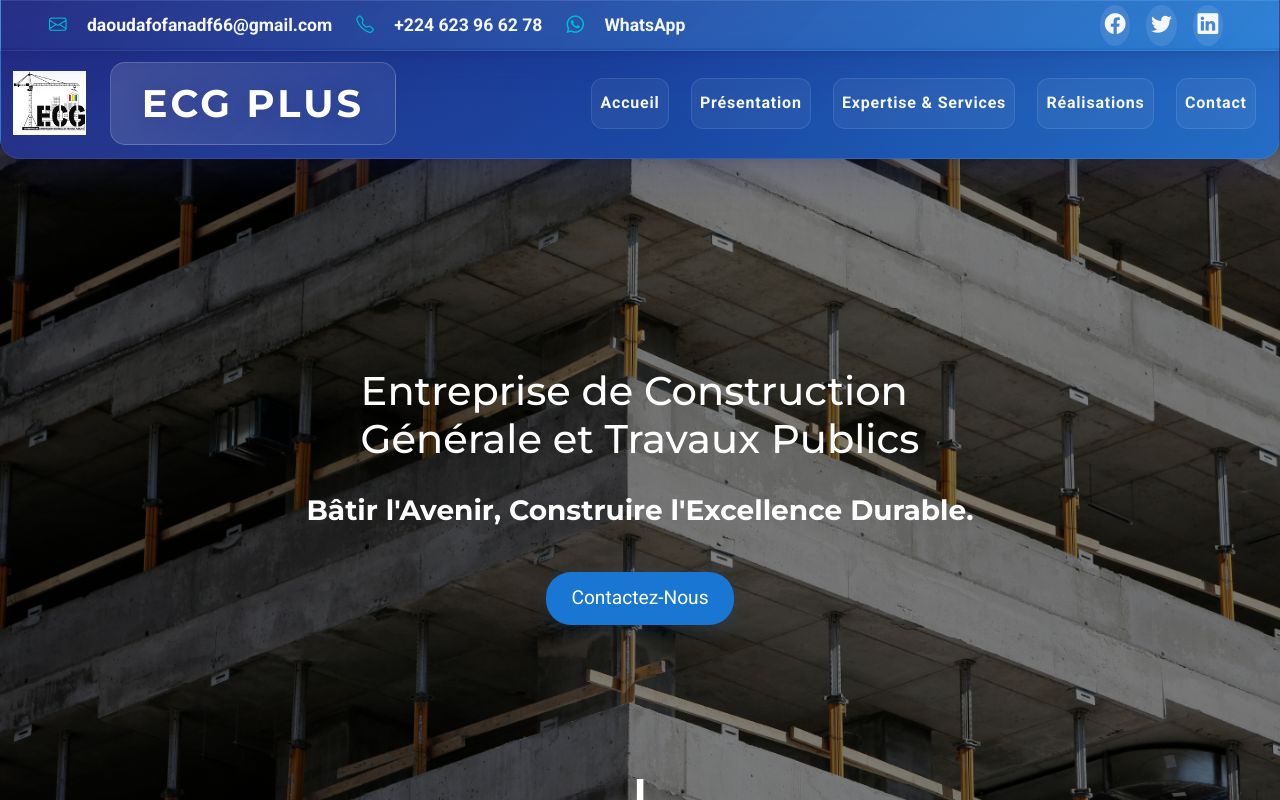
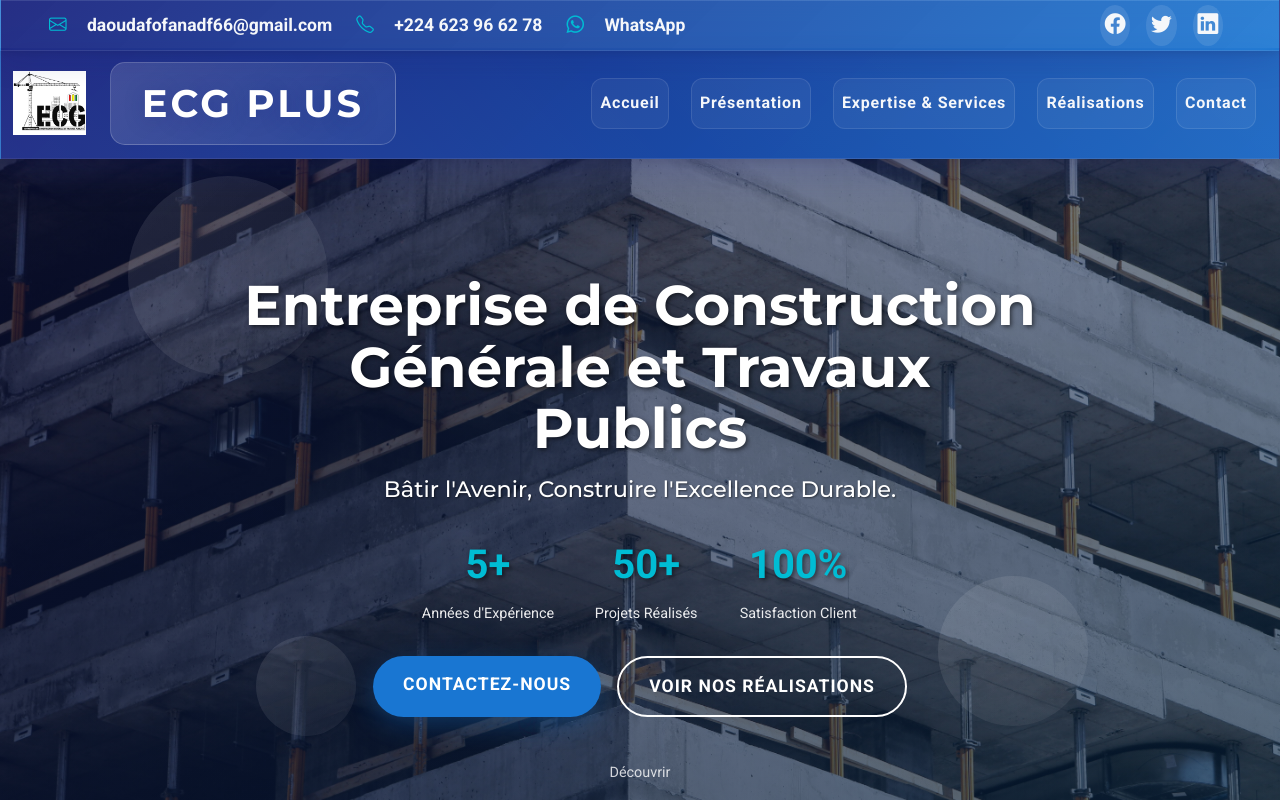
Before and after one commit to Gaslandie/ecg_plus_react, a React (Vite) app: page / in a window 1280 px wide. Shown: the top 800 px of the page. Built offline with nearby package versions, Linux system fonts and the light colour scheme.

Commit message:
Enhance hero section with animations, stats, and modern design

```diff
--- a/src/assets/css/style.css
+++ b/src/assets/css/style.css
@@ -183,17 +183,17 @@
 }
 
 .footer-link {
-    color: var(--gas-light);
+    color: white;
     text-decoration: none;
     transition: color 0.2s;
 }
 .footer-link:hover {
-    color: var(--gas-secondary);
+    color: white;
     text-decoration: underline;
 }
 
 .footer-icon-link {
-    color: var(--gas-light);
+    color: white;
     font-size: 2rem;
     margin: 0 0.7rem;
     display: inline-flex;
@@ -202,7 +202,7 @@
     transition: color 0.2s, transform 0.2s;
 }
 .footer-icon-link:hover {
-    color: var(--gas-secondary);
+    color: white;
     transform: scale(1.15);
 }
 /* ==========================
@@ -279,8 +279,8 @@ main {
 /* When topbar is hidden, move navbar to top and reduce main padding */
 body.topbar-hidden .navbar.fixed-top {
     top: 0 !important;
-    border-top-left-radius: 20px;
-    border-top-right-radius: 20px;
+    border-top-left-radius: 0;
+    border-top-right-radius: 0;
 }
 
 body.topbar-hidden main {
@@ -403,8 +403,8 @@ p { line-height: 1.7; color: var(--muted); }
     background: linear-gradient(135deg, rgba(26,35,126,0.88) 0%, rgba(25,118,210,0.82) 100%);
     box-shadow: 0 10px 40px rgba(26,35,126,0.25), 0 2px 10px rgba(0,0,0,0.1);
     backdrop-filter: blur(15px) saturate(1.4);
-    border-bottom-left-radius: 20px;
-    border-bottom-right-radius: 20px;
+    border-bottom-left-radius: 0;
+    border-bottom-right-radius: 0;
     border: 1px solid rgba(255,255,255,0.12);
     margin-top: 0;
     transition: all 0.4s cubic-bezier(0.25, 0.46, 0.45, 0.94);
@@ -562,90 +562,244 @@ img { max-width: 100%; height: auto; display: block; }
 
 
 /* ==========================
-     Hero Section
+     Hero Section Améliorée
      ========================== */
 .hero {
     height: 100vh;
-    background: linear-gradient(rgba(0, 0, 0, 0.5), rgba(0, 0, 0, 0.5)), url('../img/bgAccueil.jpg') center/cover no-repeat;
+    background: linear-gradient(rgba(0, 0, 0, 0.4), rgba(0, 0, 0, 0.6)), url('../img/bgAccueil.jpg') center/cover no-repeat;
     display: flex;
     align-items: center;
     justify-content: center;
     color: white;
     position: relative;
-    text-align: left;
-    margin-top: 0; /* Remove any top margin */
+    text-align: center;
+    margin-top: 0;
+    overflow: hidden;
 }
 
-.hero-section {
-    background: url('../img/bgAccueil.jpg') no-repeat center center/cover;
-    color: var(--light-color);
-    padding: 100px 0;
-    position: relative;
-    overflow: hidden;
-    transition: background-color 0.5s ease-out;
-    /* height: 100vh;
-    display: flex;
-    align-items: center;
-    justify-content: center; */
-}
-
-.hero-section:hover::before {
-    background-color: rgba(0, 0, 0, 0.5);
-}
-
-.hero-section::before {
-    content: '';
+.hero-overlay {
     position: absolute;
     top: 0;
     left: 0;
     width: 100%;
     height: 100%;
-    background-color: rgba(0, 0, 0, 0.6);
+    background: linear-gradient(135deg, rgba(26,35,126,0.3) 0%, rgba(25,118,210,0.2) 100%);
+    z-index: 1;
 }
 
 .hero-content {
-    max-width: auto;
+    max-width: 1200px;
     padding: 20px;
     display: flex;
     flex-direction: column;
     justify-content: center;
-    /* centre verticalement */
     align-items: center;
+    position: relative;
+    z-index: 2;
 }
 
-/* Ajout de spans pour contrôler les lignes du h1 */
-.hero-content h1 span {
-    display: inline-block;
-    /* Permet de contrôler chaque ligne comme un bloc */
+.hero-text-container {
+    text-align: center;
+    max-width: 800px;
 }
 
-/* h1 sur deux lignes fixes */
-.hero-content h1 {
-    font-size: 2.5rem;
-    line-height: 1.2;
-    margin-bottom: 15px;
-    white-space: normal;
-    /* permet les retours à la ligne */
+.hero-title {
+    font-size: 3.5rem;
+    line-height: 1.1;
+    margin-bottom: 1rem;
+    font-weight: 700;
+    text-shadow: 2px 2px 4px rgba(0,0,0,0.5);
 }
 
-.hero-content h3 {
-    margin-bottom: 20px;
-    max-width: 100%;
-    text-align: center;
-    white-space: normal;
+.hero-line-1 {
+    display: inline-block;
+    animation: slideInLeft 1s ease-out;
 }
 
+.hero-line-2 {
+    display: inline-block;
+    animation: slideInRight 1s ease-out 0.3s both;
+}
 
-.hero-content .btn-contact {
-    align-self: center;
-    /* Centre le bouton par rapport au contenu de .hero-content */
-    padding: 12px 25px;
-    font-size: 1.2rem;
-    background-color: var(--gas-secondary);
+.hero-subtitle {
+    font-size: 1.4rem;
+    margin-bottom: 2rem;
+    font-weight: 300;
+    opacity: 0.9;
+    text-shadow: 1px 1px 2px rgba(0,0,0,0.5);
+}
+
+.hero-stats {
+    display: flex;
+    justify-content: center;
+    gap: 2rem;
+    margin-bottom: 2rem;
+    flex-wrap: wrap;
+}
+
+.stat-item {
+    text-align: center;
+    min-width: 120px;
+}
+
+.stat-number {
+    display: block;
+    font-size: 2.5rem;
+    font-weight: 700;
+    color: var(--gas-accent);
+    text-shadow: 2px 2px 4px rgba(0,0,0,0.5);
+    animation: countUp 2s ease-out;
+}
+
+.stat-label {
+    display: block;
+    font-size: 0.9rem;
+    font-weight: 500;
+    margin-top: 0.5rem;
+    opacity: 0.9;
+}
+
+.hero-buttons {
+    display: flex;
+    gap: 1rem;
+    flex-wrap: wrap;
+    justify-content: center;
+}
+
+.btn-contact-primary {
+    padding: 15px 30px;
+    font-size: 1.1rem;
+    background: linear-gradient(135deg, var(--gas-secondary) 0%, #1976d2 100%);
     border: none;
+    color: white;
+    border-radius: 50px;
+    font-weight: 600;
+    text-transform: uppercase;
+    letter-spacing: 1px;
+    transition: all 0.3s ease;
+    box-shadow: 0 8px 25px rgba(25,118,210,0.3);
+    position: relative;
+    overflow: hidden;
+}
+
+.btn-contact-primary::before {
+    content: '';
+    position: absolute;
+    top: 0;
+    left: -100%;
+    width: 100%;
+    height: 100%;
+    background: linear-gradient(90deg, transparent, rgba(255,255,255,0.2), transparent);
+    transition: left 0.5s;
+}
+
+.btn-contact-primary:hover::before {
+    left: 100%;
+}
+
+.btn-contact-primary:hover {
+    transform: translateY(-3px);
+    box-shadow: 0 15px 35px rgba(25,118,210,0.4);
+}
+
+.btn-contact-secondary {
+    padding: 15px 30px;
+    font-size: 1.1rem;
+    background: transparent;
+    border: 2px solid white;
+    color: white;
+    border-radius: 50px;
+    font-weight: 600;
+    text-transform: uppercase;
+    letter-spacing: 1px;
+    transition: all 0.3s ease;
+    position: relative;
+}
+
+.btn-contact-secondary:hover {
+    background: white;
     color: var(--gas-primary);
-    border-radius: 25px;
+    transform: translateY(-3px);
+    box-shadow: 0 8px 25px rgba(255,255,255,0.3);
+}
+
+.hero-scroll-indicator {
+    position: absolute;
+    bottom: 30px;
+    left: 50%;
+    transform: translateX(-50%);
+    z-index: 2;
+}
+
+.scroll-down {
+    display: flex;
+    flex-direction: column;
+    align-items: center;
+    cursor: pointer;
+    animation: bounce 2s infinite;
     transition: transform 0.3s ease;
+}
+
+.scroll-down:hover {
+    transform: scale(1.1);
+}
+
+.scroll-text {
+    font-size: 0.9rem;
+    font-weight: 500;
+    margin-bottom: 0.5rem;
+    opacity: 0.8;
+}
+
+.scroll-arrow {
+    font-size: 2rem;
+    color: white;
+    transition: color 0.3s ease;
+}
+
+.scroll-down:hover .scroll-arrow {
+    color: var(--gas-accent);
+}
+
+.hero-shapes {
+    position: absolute;
+    top: 0;
+    left: 0;
+    width: 100%;
+    height: 100%;
+    pointer-events: none;
+    z-index: 1;
+}
+
+.shape {
+    position: absolute;
+    border-radius: 50%;
+    background: linear-gradient(135deg, rgba(255,255,255,0.1) 0%, rgba(255,255,255,0.05) 100%);
+    animation: float 6s ease-in-out infinite;
+}
+
+.shape-1 {
+    width: 200px;
+    height: 200px;
+    top: 10%;
+    left: 10%;
+    animation-delay: 0s;
+}
+
+.shape-2 {
+    width: 150px;
+    height: 150px;
+    top: 60%;
+    right: 15%;
+    animation-delay: 2s;
+}
+
+.shape-3 {
+    width: 100px;
+    height: 100px;
+    bottom: 20%;
+    left: 20%;
+    animation-delay: 4s;
 }
 
 .btn-contact:hover {
@@ -679,47 +833,132 @@ img { max-width: 100%; height: auto; display: block; }
     }
 }
 
-/*texte un peu à droite sur ecran plus de 992px*/
+@keyframes slideInLeft {
+    0% {
+        transform: translateX(-100px);
+        opacity: 0;
+    }
+    100% {
+        transform: translateX(0);
+        opacity: 1;
+    }
+}
 
+@keyframes slideInRight {
+    0% {
+        transform: translateX(100px);
+        opacity: 0;
+    }
+    100% {
+        transform: translateX(0);
+        opacity: 1;
+    }
+}
 
+@keyframes countUp {
+    0% {
+        transform: translateY(20px);
+        opacity: 0;
+    }
+    100% {
+        transform: translateY(0);
+        opacity: 1;
+    }
+}
+
+@keyframes float {
+    0%, 100% {
+        transform: translateY(0px) rotate(0deg);
+    }
+    33% {
+        transform: translateY(-20px) rotate(120deg);
+    }
+    66% {
+        transform: translateY(10px) rotate(240deg);
+    }
+}
 
 /* Ajustements pour les écrans plus petits */
 @media (max-width: 1024px) {
-    .hero-content h1 {
-        font-size: 1.2rem;
-        /* Réduit la taille sur mobile pour éviter un débordement */
-        font-weight: bold;
-        margin-bottom: 3rem;
+    .hero-title {
+        font-size: 2.5rem;
     }
 
-    .hero-content h3 {
-        font-size: 1rem;
-        /* Réduit la taille sur mobile */
-        margin-bottom: 1rem;
+    .hero-subtitle {
+        font-size: 1.2rem;
     }
 
-    .hero-content {
-        width: auto;
-        /* S’assure que le contenu reste lisible sur mobile */
-        align-items: center;
-        /* Centre tout sur mobile */
-        text-align: center;
-        /* Centre le texte sur mobile */
+    .hero-stats {
+        gap: 1.5rem;
     }
 
-    .hero {
-        min-height: 100vh;
-        padding: 20px;
-        display: flex;
-        flex-direction: column;
-        justify-content: center;
-        align-items: center;
-        /* Centre tout horizontalement sur mobile */
-        text-align: center;
-        background: url('../img/bgAccueil.jpg') left center/cover no-repeat;
-        /* Centre l’image sur le côté gauche */
+    .stat-item {
+        min-width: 100px;
+    }
+
+    .stat-number {
+        font-size: 2rem;
     }
 }
+
+@media (max-width: 768px) {
+    .hero-title {
+        font-size: 2rem;
+    }
+
+    .hero-subtitle {
+        font-size: 1rem;
+    }
+
+    .hero-stats {
+        flex-direction: column;
+        gap: 1rem;
+        margin-bottom: 1.5rem;
+    }
+
+    .stat-item {
+        min-width: auto;
+    }
+
+    .hero-buttons {
+        flex-direction: column;
+        width: 100%;
+    }
+
+    .btn-contact-primary,
+    .btn-contact-secondary {
+        width: 100%;
+        max-width: 300px;
+    }
+
+    .shape {
+        display: none;
+    }
+}
+
+@media (max-width: 576px) {
+    .hero {
+        padding: 20px;
+        min-height: 100vh;
+    }
+
+    .hero-title {
+        font-size: 1.8rem;
+    }
+
+    .hero-subtitle {
+        font-size: 0.9rem;
+    }
+
+    .stat-number {
+        font-size: 1.8rem;
+    }
+
+    .stat-label {
+        font-size: 0.8rem;
+    }
+}
+
 
 
 /* ==========================
@@ -914,6 +1153,17 @@ img { max-width: 100%; height: auto; display: block; }
     background-color: var(--gas-primary);
     color: var(--gas-light);
     /* border-radius: 15px; */
+}
+
+.footer-section h5 {
+    color: white;
+}
+
+.footer-section p,
+.footer-section small,
+.footer-section span,
+.footer-section div {
+    color: white !important;
 }
 
 /* pour petit ecran centrer les elements du footer */
--- a/src/pages/Home.jsx
+++ b/src/pages/Home.jsx
@@ -7,22 +7,52 @@ import nongo from '../assets/img/nongo.jpeg';
 function Home() {
   return (
     <main>
-      {/* Section Hero */}
+      {/* Section Hero Améliorée */}
       <header className="hero">
+        <div className="hero-overlay"></div>
         <div className="hero-content">
-          <h1 className="display-4">
-            <span>Entreprise de Construction</span><br />
-            <span>Générale et Travaux Publics</span>
+          <div className="hero-text-container" data-aos="fade-up" data-aos-delay="200">
+            <h1 className="display-4 hero-title">
+              <span className="hero-line-1">Entreprise de Construction</span><br />
+              <span className="hero-line-2">Générale et Travaux Publics</span>
             </h1>
-          <h3 className="text-white mt-3">Bâtir l'Avenir, Construire l'Excellence Durable.</h3>
-          <Link to="/contact" className="btn btn-contact mt-4">Contactez-Nous</Link>
+            <h3 className="hero-subtitle" data-aos="fade-up" data-aos-delay="400">
+              Bâtir l'Avenir, Construire l'Excellence Durable.
+            </h3>
+            <div className="hero-stats" data-aos="fade-up" data-aos-delay="600">
+              <div className="stat-item">
+                <span className="stat-number">5+</span>
+                <span className="stat-label">Années d'Expérience</span>
               </div>
+              <div className="stat-item">
+                <span className="stat-number">50+</span>
+                <span className="stat-label">Projets Réalisés</span>
+              </div>
+              <div className="stat-item">
+                <span className="stat-number">100%</span>
+                <span className="stat-label">Satisfaction Client</span>
+              </div>
+            </div>
+            <div className="hero-buttons" data-aos="fade-up" data-aos-delay="800">
+              <Link to="/contact" className="btn btn-contact-primary">Contactez-Nous</Link>
+              <Link to="/realisations" className="btn btn-contact-secondary">Voir Nos Réalisations</Link>
+            </div>
+          </div>
+        </div>
+        <div className="hero-scroll-indicator">
           <div
             className="scroll-down"
             onClick={() => document.getElementById('apropos').scrollIntoView({ behavior: 'smooth' })}
             aria-label="Faire défiler vers la section À propos"
           >
-          ↓
+            <span className="scroll-text">Découvrir</span>
+            <div className="scroll-arrow">↓</div>
+          </div>
+        </div>
+        <div className="hero-shapes">
+          <div className="shape shape-1"></div>
+          <div className="shape shape-2"></div>
+          <div className="shape shape-3"></div>
         </div>
       </header>
 
```
Lines whose indentation alone changed are shown as unchanged.
